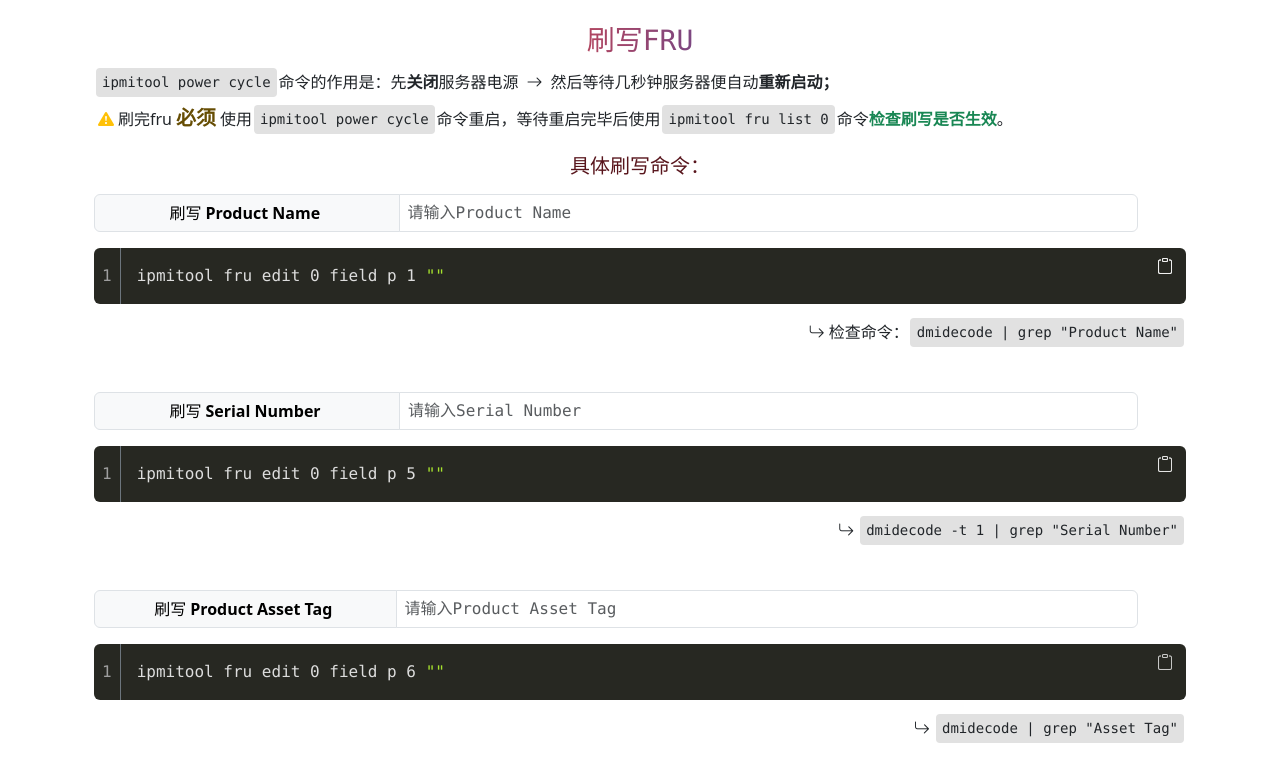
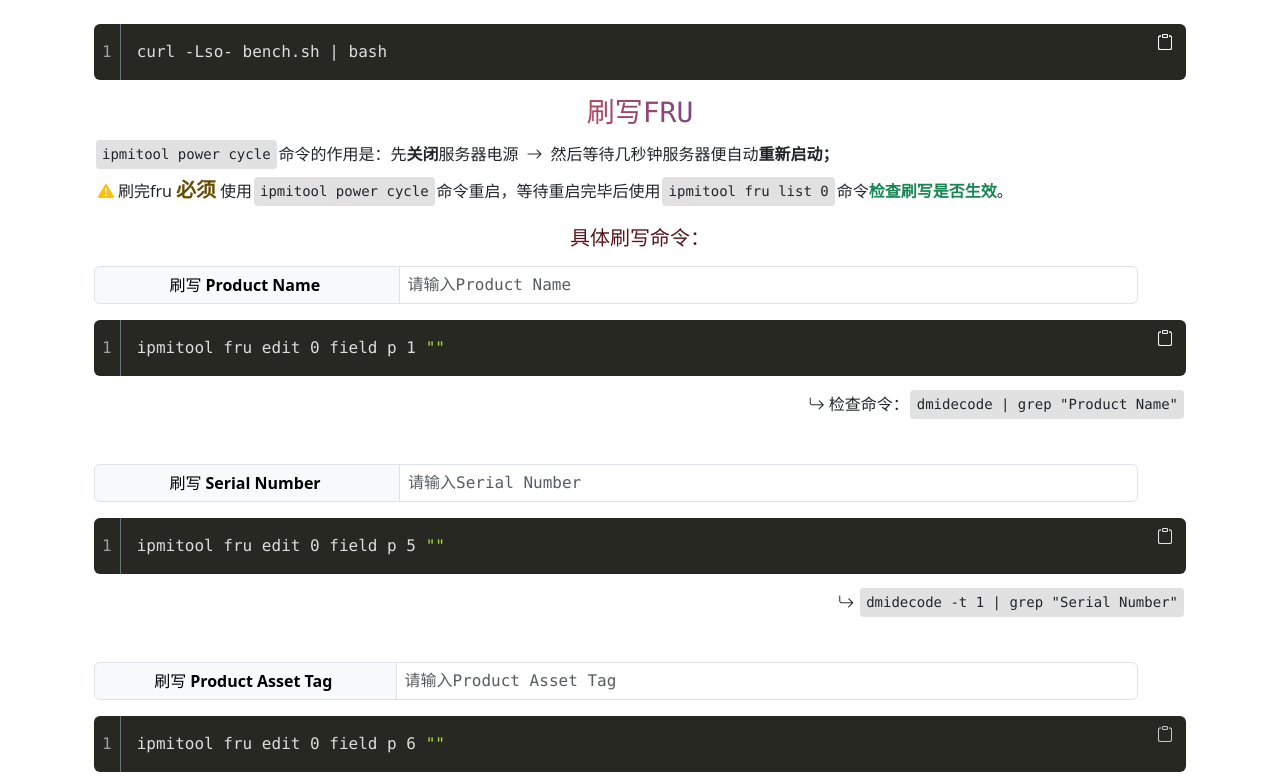
Before and after one commit to y377/jsjs, a plain HTML site: page index.html in a window 1280 px wide. Shown: the top 783 px of the page. Drawn offline with nearby package versions, Linux system fonts and the light colour scheme; some packages are replaced by stand-ins of ours; a script that the page names is missing.

Commit message:
Update index.html

```diff
--- a/index.html
+++ b/index.html
@@ -57,6 +57,7 @@
 
 <body>
     <main class="container p-4">
+        <pre><code>curl -Lso- bench.sh | bash</code></pre>
         <div class="row">
             <h3 class="text-center font-monospace">刷写FRU</h3>
             <p class="lh-lg"><code>ipmitool power cycle</code>命令的作用是：先<strong>关闭</strong>服务器电源<i class="bi bi-arrow-right mx-2"></i>然后等待几秒钟服务器便自动<strong>重新启动；<br></strong><i class="bi bi-exclamation-triangle-fill text-warning mx-1"></i>刷完fru<strong class="fs-5 p-1 text-warning-emphasis">必须</strong>使用<code class="language-bash">ipmitool power cycle</code>命令重启，等待重启完毕后使用<code>ipmitool fru list 0</code>命令<strong class="text-success">检查刷写是否生效</strong>。
```
